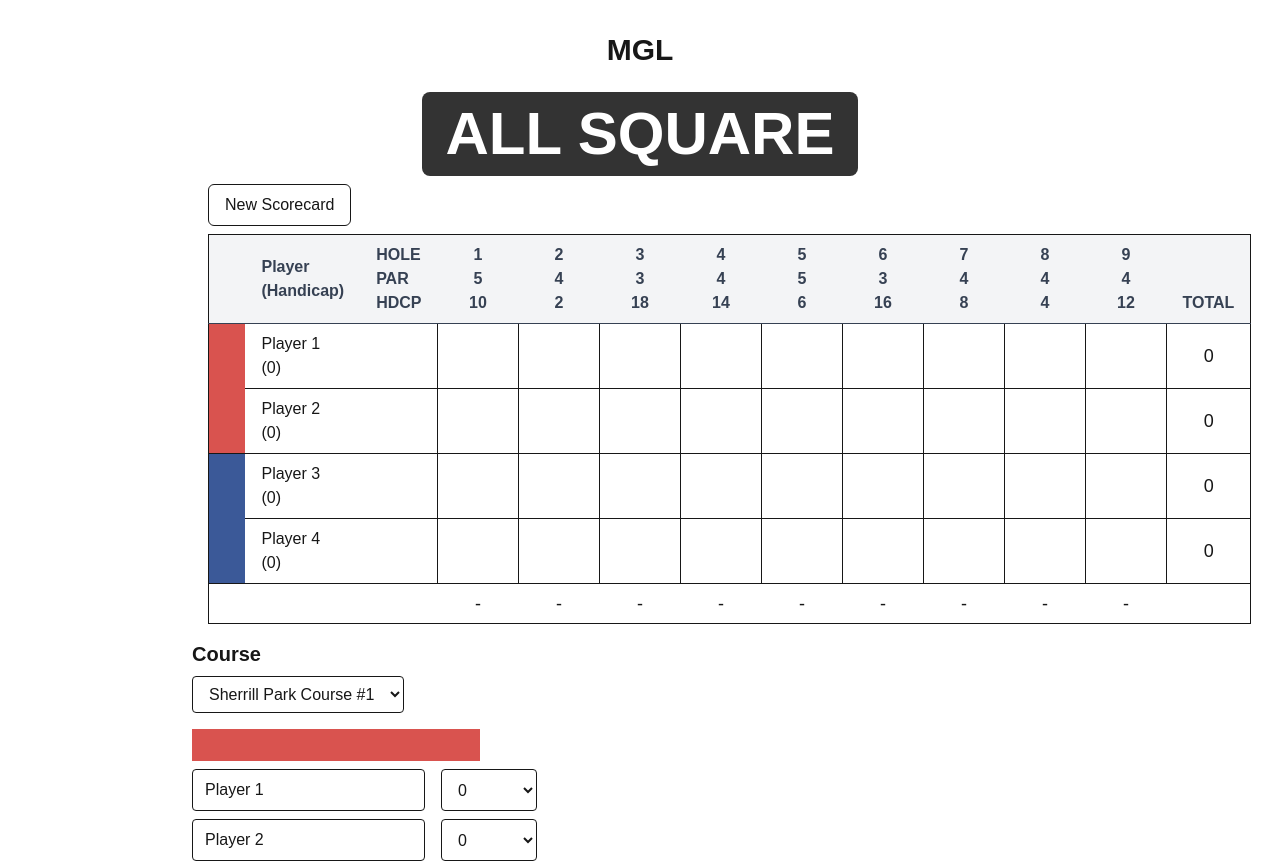
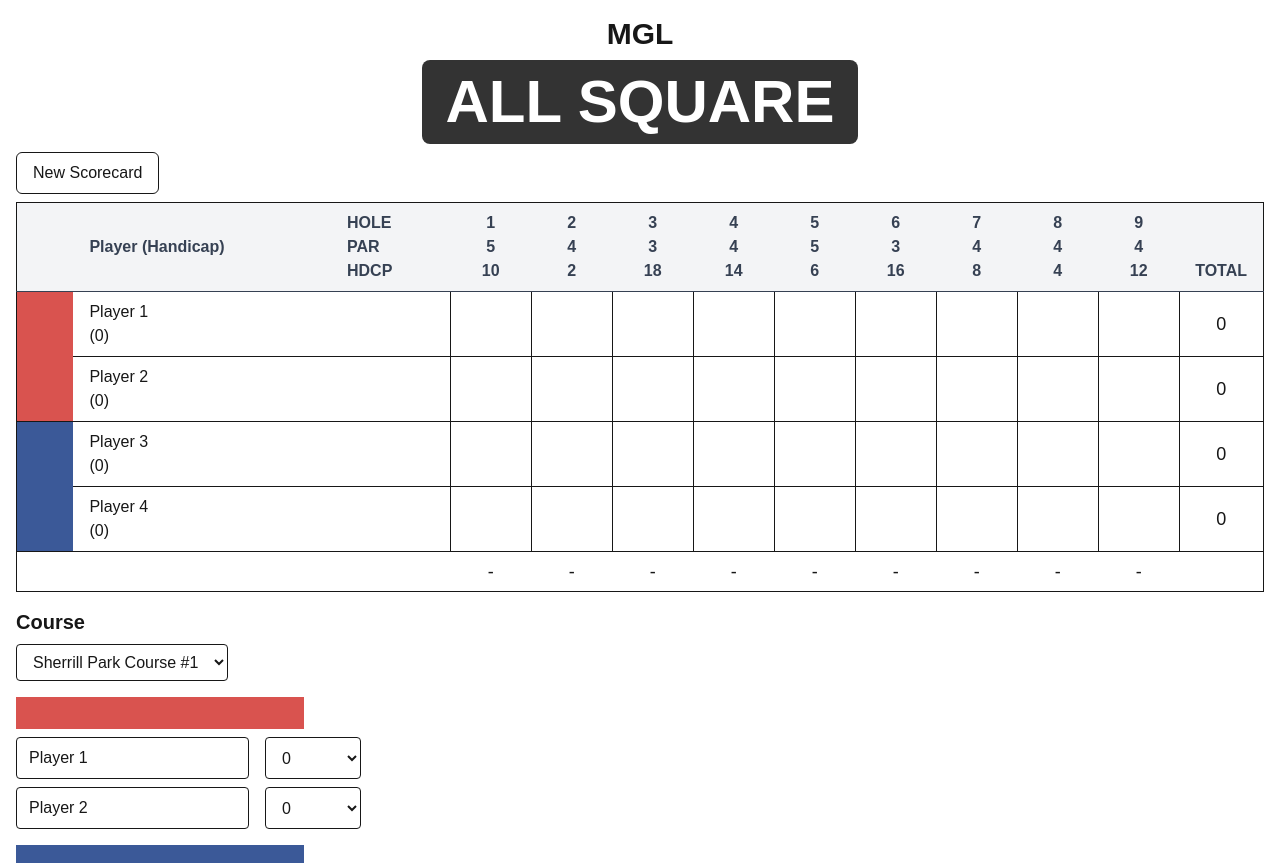
Before and after one commit to mgyarmathy/mgl-scorecard, a Next.js app: page / in a window 1280 px wide. Shown: the top 863 px of the page. Built offline with nearby package versions, Linux system fonts and the light colour scheme; a web font is replaced by a local one.

Commit message:
small bugfix

```diff
--- a/src/app/page.tsx
+++ b/src/app/page.tsx
@@ -69,8 +69,8 @@ export default function Home() {
   };
 
   return (
-    <div className="min-h-screen p-8 pb-20 font-[family-name:var(--font-geist-sans)]">
-      <main className="max-w-4xl mx-auto">
+    <div className="min-h-screen p-4 pb-20 font-[family-name:var(--font-geist-sans)]">
+      <main className="mx-auto">
         <h1 className="text-3xl font-bold text-center mb-2">MGL</h1>
 
         <GolfScorecard
--- a/src/components/Scorecard.tsx
+++ b/src/components/Scorecard.tsx
@@ -102,7 +102,7 @@ const GolfScorecard: React.FC<ScorecardProps> = ({
   }
 
   return (
-    <div className="container mx-auto p-4">
+    <div className="container mx-auto mb-4">
       <div className="flex flex-col justify-center items-center mb-2">
         <div className="text-6xl font-bold flex items-center gap-8">
           <span
@@ -121,6 +121,7 @@ const GolfScorecard: React.FC<ScorecardProps> = ({
           New Scorecard
         </button>
       </div>
+      <div className="overflow-y-scroll">
         <table className="min-w-full bg-white border rounded-lg">
           <thead className="bg-gray-100">
             <tr className="text-left text-gray-700">
@@ -249,15 +250,23 @@ const GolfScorecard: React.FC<ScorecardProps> = ({
                 <td
                   key={i}
                   className="w-20 h-10 text-lg"
-                style={{ backgroundColor: result as never }}
+                  style={{
+                    backgroundColor:
+                      result != null
+                        ? result != "TIE"
+                          ? result
+                          : "white"
+                        : ("white" as never),
+                  }}
                 >
-                {result != null ? "" : "-"}
+                  {result != null ? (result === "TIE" ? result : "") : "-"}
                 </td>
               ))}
             </tr>
           </tfoot>
         </table>
       </div>
+    </div>
   );
 };
 
```
Lines whose indentation alone changed are shown as unchanged.
